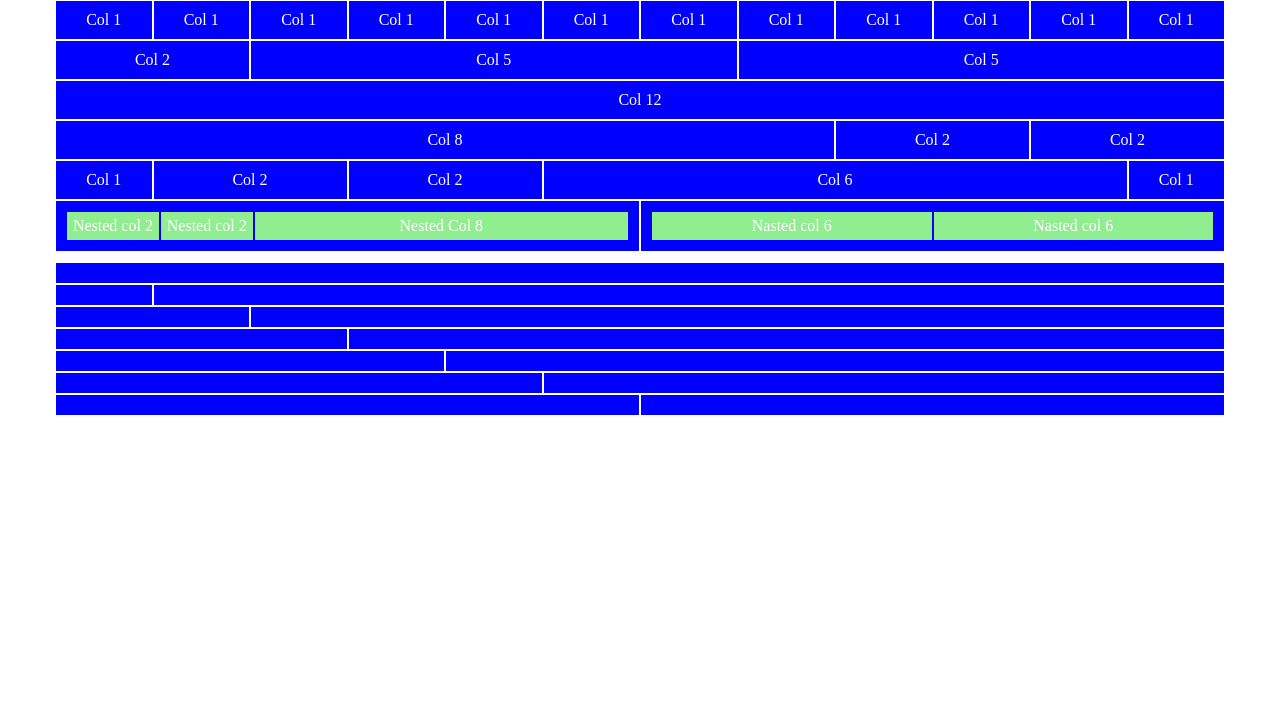
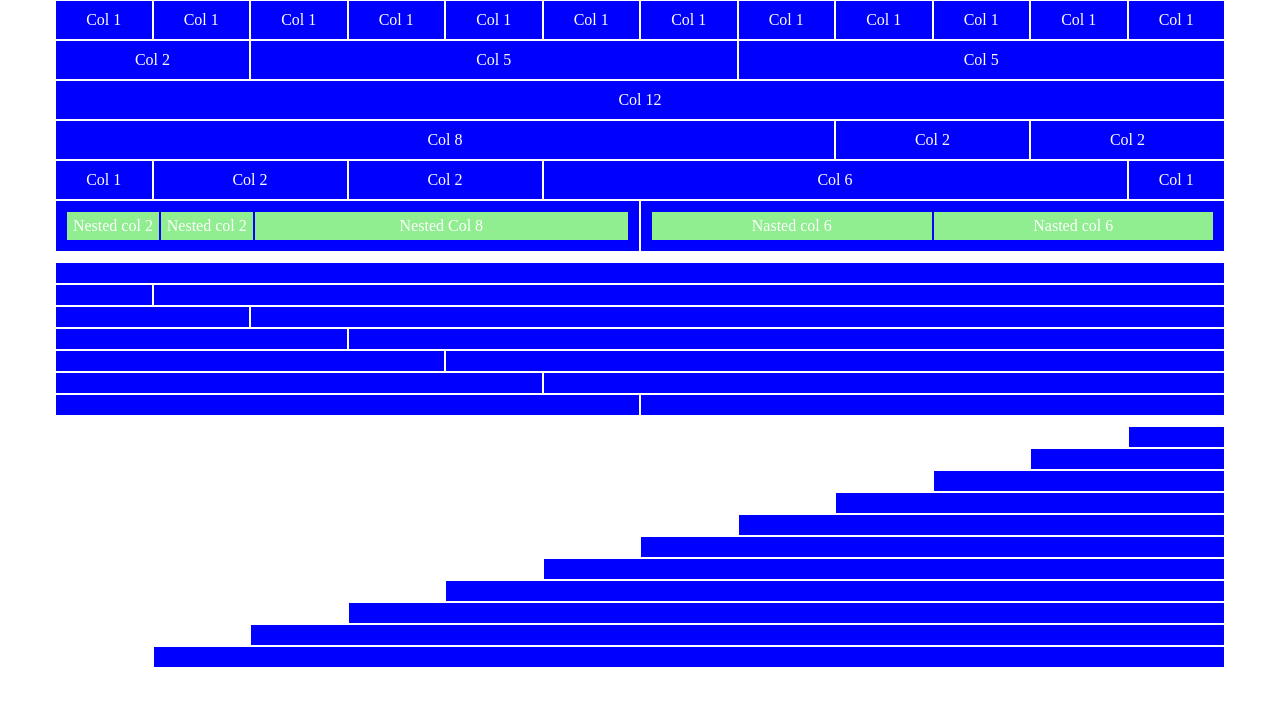
Before and after one commit to Angelo31294/html-css-12bool, a plain HTML site: page index.html in a window 1280 px wide. Drawn offline with Linux system fonts and the light colour scheme.

Commit message:
Agg. Sezione 3 + da Row 14th a 24th

```diff
--- a/index.html
+++ b/index.html
@@ -286,5 +286,97 @@
             <!-- /13th Row -->
         </div>
         <!-- /Section 2 -->
+
+        <!-- Section 3 -->
+        <div class="container">
+            <!-- 14th Row -->
+            <div class="row">
+                <div class="col-1 col-offset-11">
+                    <div class="box"></div>
+                </div>
+            </div>
+            <!-- /14th Row -->
+
+            <!-- 15th Row -->
+            <div class="row">
+                <div class="col-2 col-offset-10">
+                    <div class="box"></div>
+                </div>
+            </div>
+            <!-- /15th Row -->
+
+            <!-- 16th Row -->
+            <div class="row">
+                <div class="col-3 col-offset-9">
+                    <div class="box"></div>
+                </div>
+            </div>
+            <!-- /16th Row -->
+
+            <!-- 17th Row -->
+            <div class="row">
+                <div class="col-4 col-offset-8">
+                    <div class="box"></div>
+                </div>
+            </div>
+            <!-- /17th Row -->
+
+            <!-- 18th Row -->
+            <div class="row">
+                <div class="col-5 col-offset-7">
+                    <div class="box"></div>
+                </div>
+            </div>
+            <!-- /18th Row -->
+
+            <!-- 19th Row -->
+            <div class="row">
+                <div class="col-6 col-offset-6">
+                    <div class="box"></div>
+                </div>
+            </div>
+            <!-- /19th Row -->
+
+            <!-- 20th Row -->
+            <div class="row">
+                <div class="col-7 col-offset-5">
+                    <div class="box"></div>
+                </div>
+            </div>
+            <!-- /20th Row -->
+
+            <!-- 21th Row -->
+            <div class="row">
+                <div class="col-8 col-offset-4">
+                    <div class="box"></div>
+                </div>
+            </div>
+            <!-- /21th Row -->
+
+            <!-- 22th Row -->
+            <div class="row">
+                <div class="col-9 col-offset-3">
+                    <div class="box"></div>
+                </div>
+            </div>
+            <!-- /22th Row -->
+
+            <!-- 23th Row -->
+            <div class="row">
+                <div class="col-10 col-offset-2">
+                    <div class="box"></div>
+                </div>
+            </div>
+            <!-- /23th Row -->
+
+            <!-- 24th Row -->
+            <div class="row">
+                <div class="col-11 col-offset-1">
+                    <div class="box"></div>
+                </div>
+            </div>
+            <!-- /24th Row -->
+        </div>
+        <!-- /Section 3 -->
     </body>
 </html>
```
